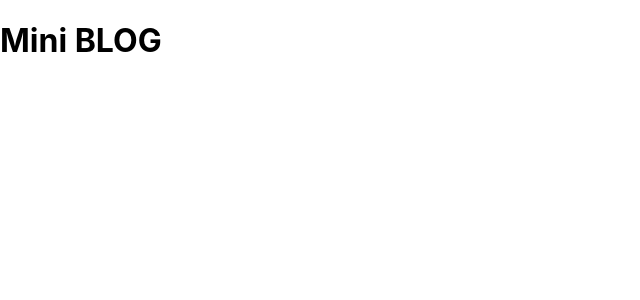
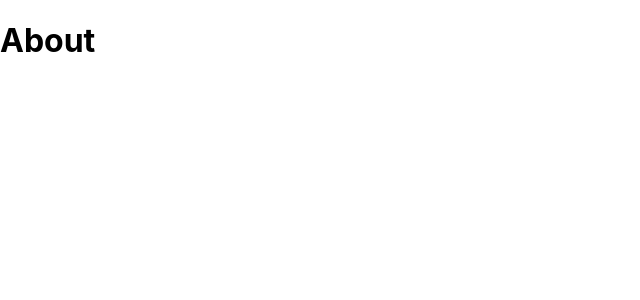
Before and after one commit to IgorMartinsOli/miniblog, a React (Create React App) app: page /about in a window 1280 px wide. Shown: the top 300 px of the page, without its empty margins (0-640 px from the left). Built offline with nearby package versions, Linux system fonts and the light colour scheme.

Commit message:
Adicionando primeiras rotas e criando pages  home e about

```diff
--- a/package.json
+++ b/package.json
@@ -9,6 +9,7 @@
     "firebase": "^10.8.1",
     "react": "^18.2.0",
     "react-dom": "^18.2.0",
+    "react-router-dom": "^6.22.2",
     "react-scripts": "5.0.1",
     "web-vitals": "^2.1.4"
   },
--- a/src/App.js
+++ b/src/App.js
@@ -1,9 +1,19 @@
 import './App.css';
+import { BrowserRouter, Routes, Route, Navigate } from 'react-router-dom';
+import Home from './pages/Home/Home';
+import About from './pages/About/About';
 
 function App() {
   return (
     <div className="App">
-      <h1>Mini BLOG</h1>
+      <BrowserRouter>
+          <div className='container'>
+            <Routes>
+              <Route path='/' element={<Home />}/>
+              <Route path='/about' element={<About />}/>
+            </Routes>
+          </div>
+      </BrowserRouter>
     </div>
   );
 }
--- /dev/null
+++ b/src/pages/About/About.jsx
@@ -0,0 +1,11 @@
+import styles from './About.module.css';
+
+const About = () => {
+    return (
+        <div>
+            <h1>About</h1>
+        </div>
+    )
+}
+
+export default About;
--- /dev/null
+++ b/src/pages/Home/Home.jsx
@@ -0,0 +1,11 @@
+import styles from './Home.module.css';
+
+const Home = () => {
+    return (
+        <div>
+            <h1>Home</h1>
+        </div>
+    )
+}
+
+export default Home;
```
Also changed, not shown: src/pages/About/About.module.css (added), src/pages/Home/Home.module.css (added), 1 other file (tests, documents, lock files or other folders).
